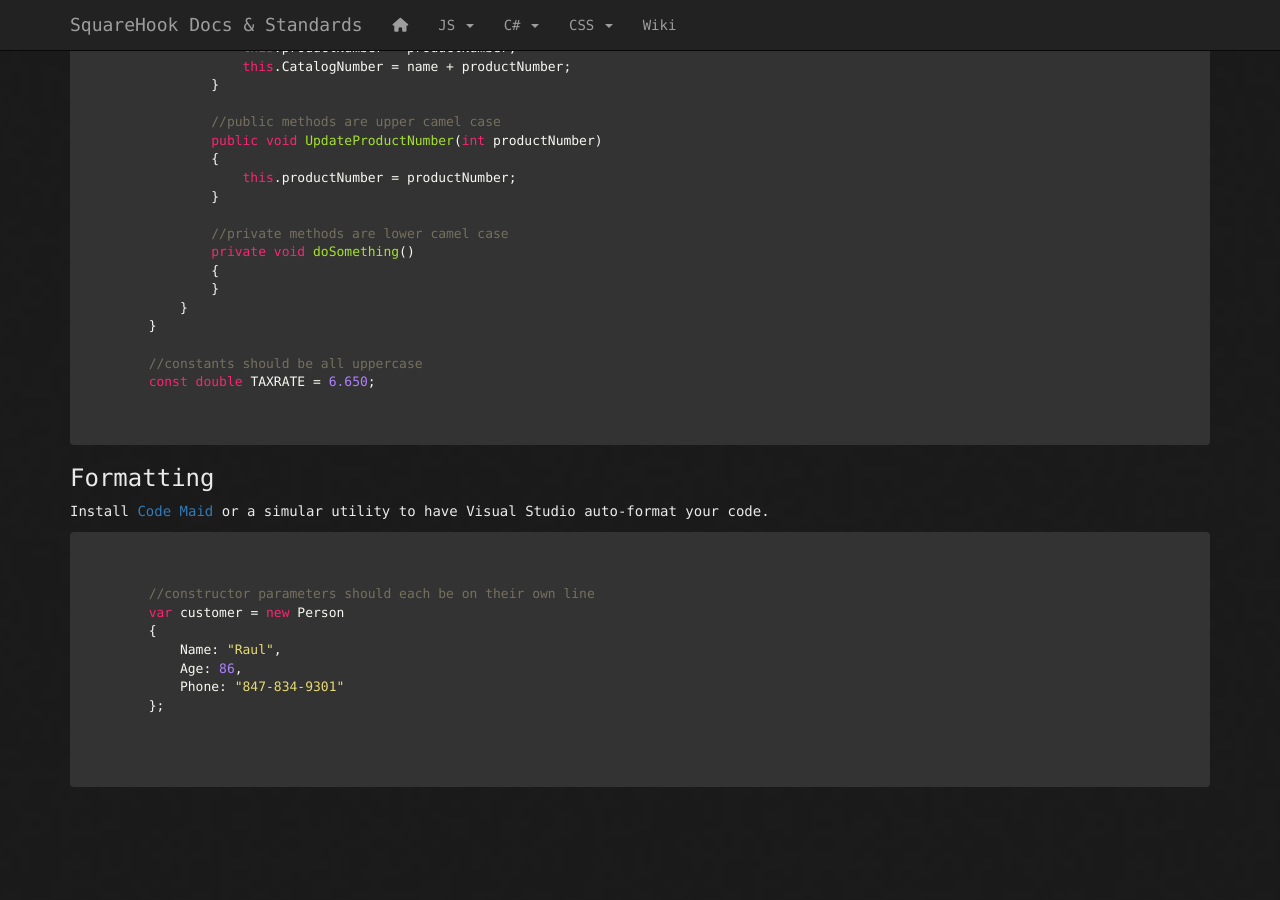
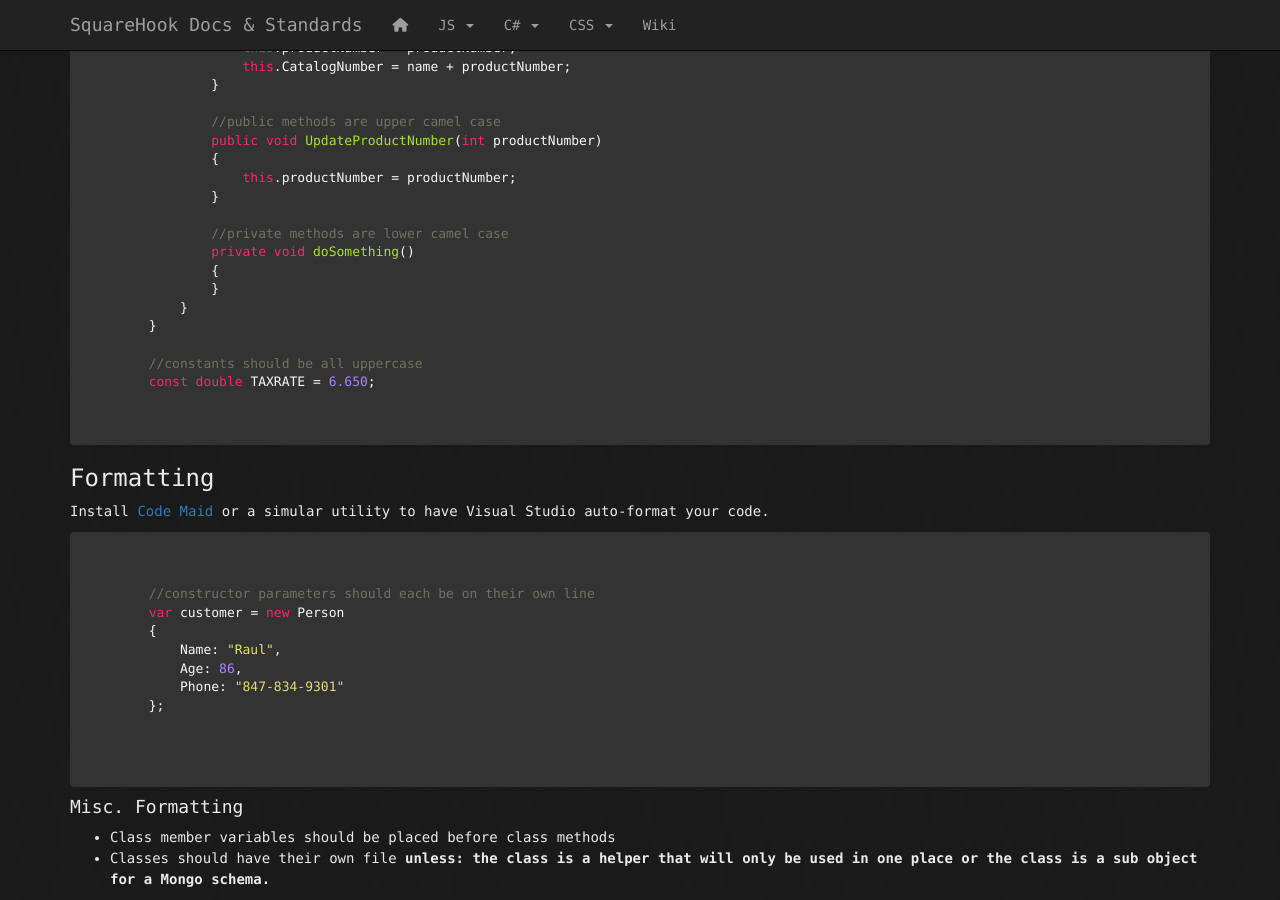
Before and after one commit to SquareHook/SquareHook.github.io, a Jekyll site: the page built from standards/csharp.html, in a window 1280 px wide and 900 px high, scrolled down 1068 px. Built offline with Jekyll 4.4.1, drawn with Linux system fonts in a browser that asks for light colours; nearby versions of some CDN libraries; before the commit the page ends 1865 px from its top, so only the background shows below that.

Commit message:
Update csharp.html

```diff
--- a/standards/csharp.html
+++ b/standards/csharp.html
@@ -88,3 +88,13 @@ doing peer reviews. </strong>
 
     </code>
 </pre>
+<h4>Misc. Formatting </h4>
+<ul>
+    <li>
+        Class member variables should be placed before class methods
+    </li>
+    <li>
+        Classes should have their own file <strong>unless: the class is a helper that will only be used in one place or
+        the class is a sub object for a Mongo schema. </strong>
+    </li>
+</ul>
```
